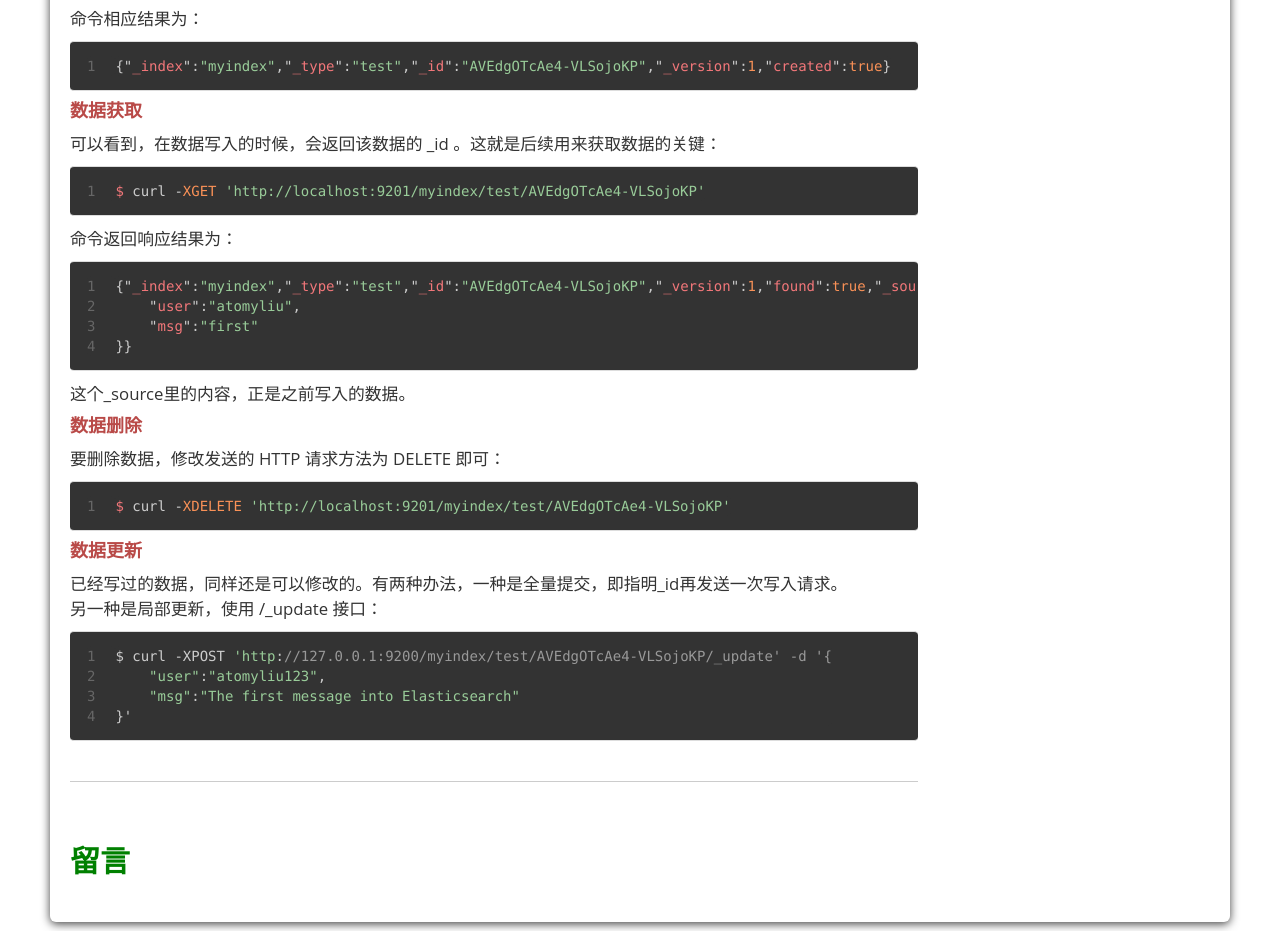
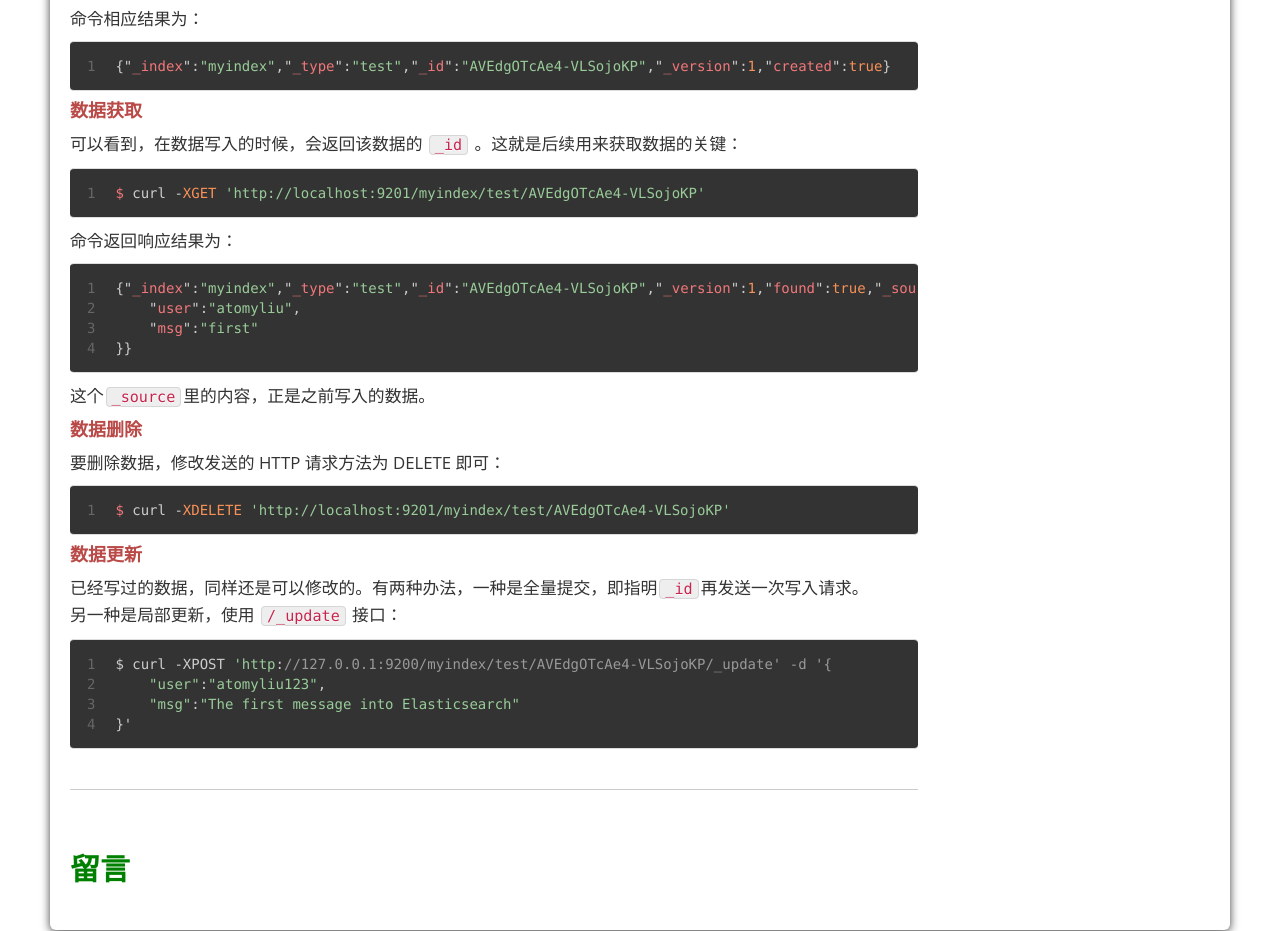
Before and after one commit to atomyliu/atomyliu.github.io, a plain HTML site: page 2015/11/19/elasticsearch/index.html in a window 1280 px wide. Shown: the part 1433-2364 px from the top of the page. Drawn offline with Linux system fonts and the light colour scheme.

Commit message:
Site updated: 2015-11-19 10:40:11

```diff
--- a/2015/11/19/elasticsearch/index.html
+++ b/2015/11/19/elasticsearch/index.html
@@ -118,11 +118,11 @@
 <h2 id="二、接口使用">二、接口使用</h2><h3 id="2-1_增删改查">2.1 增删改查</h3><p>增删改查是数据库的基础操作方法。ES 虽然不是数据库，但是很多场合下，都被人们当做一个文档型 NoSQL 数据库在使用，原因自然是因为在接口和分布式架构层面的相似性。</p>
 <h4 id="数据写入">数据写入</h4><p>ES 的一大特点，就是全 RESTful 接口处理 JSON 请求。所以，数据写入非常简单：<br><figure class="highlight rust"><table><tr><td class="gutter"><pre><span class="line">1</span><br><span class="line">2</span><br><span class="line">3</span><br><span class="line">4</span><br></pre></td><td class="code"><pre><span class="line">$ curl -XPOST <span class="string">'http</span>:<span class="comment">//127.0.0.1:9200/myindex/test' -d '&#123;</span></span><br><span class="line">    <span class="string">"user"</span>:<span class="string">"atomyliu"</span>,</span><br><span class="line">    <span class="string">"msg"</span>:<span class="string">"The first message into Elasticsearch"</span></span><br><span class="line">&#125;'</span><br></pre></td></tr></table></figure></p>
 <p>命令相应结果为：<br><figure class="highlight json"><table><tr><td class="gutter"><pre><span class="line">1</span><br></pre></td><td class="code"><pre><span class="line">&#123;"<span class="attribute">_index</span>":<span class="value"><span class="string">"myindex"</span></span>,"<span class="attribute">_type</span>":<span class="value"><span class="string">"test"</span></span>,"<span class="attribute">_id</span>":<span class="value"><span class="string">"AVEdgOTcAe4-VLSojoKP"</span></span>,"<span class="attribute">_version</span>":<span class="value"><span class="number">1</span></span>,"<span class="attribute">created</span>":<span class="value"><span class="literal">true</span></span>&#125;</span><br></pre></td></tr></table></figure></p>
-<h4 id="数据获取">数据获取</h4><p>可以看到，在数据写入的时候，会返回该数据的 _id 。这就是后续用来获取数据的关键：<br><figure class="highlight elixir"><table><tr><td class="gutter"><pre><span class="line">1</span><br></pre></td><td class="code"><pre><span class="line"><span class="variable">$ </span>curl -<span class="constant">XGET </span><span class="string">'http://localhost:9201/myindex/test/AVEdgOTcAe4-VLSojoKP'</span></span><br></pre></td></tr></table></figure></p>
+<h4 id="数据获取">数据获取</h4><p>可以看到，在数据写入的时候，会返回该数据的 <code>_id</code> 。这就是后续用来获取数据的关键：<br><figure class="highlight elixir"><table><tr><td class="gutter"><pre><span class="line">1</span><br></pre></td><td class="code"><pre><span class="line"><span class="variable">$ </span>curl -<span class="constant">XGET </span><span class="string">'http://localhost:9201/myindex/test/AVEdgOTcAe4-VLSojoKP'</span></span><br></pre></td></tr></table></figure></p>
 <p>命令返回响应结果为：<br><figure class="highlight json"><table><tr><td class="gutter"><pre><span class="line">1</span><br><span class="line">2</span><br><span class="line">3</span><br><span class="line">4</span><br></pre></td><td class="code"><pre><span class="line">&#123;"<span class="attribute">_index</span>":<span class="value"><span class="string">"myindex"</span></span>,"<span class="attribute">_type</span>":<span class="value"><span class="string">"test"</span></span>,"<span class="attribute">_id</span>":<span class="value"><span class="string">"AVEdgOTcAe4-VLSojoKP"</span></span>,"<span class="attribute">_version</span>":<span class="value"><span class="number">1</span></span>,"<span class="attribute">found</span>":<span class="value"><span class="literal">true</span></span>,"<span class="attribute">_source</span>":<span class="value">&#123;</span><br><span class="line">    "<span class="attribute">user</span>":<span class="value"><span class="string">"atomyliu"</span></span>,</span><br><span class="line">    "<span class="attribute">msg</span>":<span class="value"><span class="string">"first"</span></span><br><span class="line"></span>&#125;</span>&#125;</span><br></pre></td></tr></table></figure></p>
-<p>这个_source里的内容，正是之前写入的数据。</p>
+<p>这个<code>_source</code>里的内容，正是之前写入的数据。</p>
 <h4 id="数据删除">数据删除</h4><p>要删除数据，修改发送的 HTTP 请求方法为 DELETE 即可：<br><figure class="highlight elixir"><table><tr><td class="gutter"><pre><span class="line">1</span><br></pre></td><td class="code"><pre><span class="line"><span class="variable">$ </span>curl -<span class="constant">XDELETE </span><span class="string">'http://localhost:9201/myindex/test/AVEdgOTcAe4-VLSojoKP'</span></span><br></pre></td></tr></table></figure></p>
-<h4 id="数据更新">数据更新</h4><p>已经写过的数据，同样还是可以修改的。有两种办法，一种是全量提交，即指明_id再发送一次写入请求。<br>另一种是局部更新，使用 /_update 接口：<br><figure class="highlight rust"><table><tr><td class="gutter"><pre><span class="line">1</span><br><span class="line">2</span><br><span class="line">3</span><br><span class="line">4</span><br></pre></td><td class="code"><pre><span class="line">$ curl -XPOST <span class="string">'http</span>:<span class="comment">//127.0.0.1:9200/myindex/test/AVEdgOTcAe4-VLSojoKP/_update' -d '&#123;</span></span><br><span class="line">    <span class="string">"user"</span>:<span class="string">"atomyliu123"</span>,</span><br><span class="line">    <span class="string">"msg"</span>:<span class="string">"The first message into Elasticsearch"</span></span><br><span class="line">&#125;'</span><br></pre></td></tr></table></figure></p>
+<h4 id="数据更新">数据更新</h4><p>已经写过的数据，同样还是可以修改的。有两种办法，一种是全量提交，即指明<code>_id</code>再发送一次写入请求。<br>另一种是局部更新，使用 <code>/_update</code> 接口：<br><figure class="highlight rust"><table><tr><td class="gutter"><pre><span class="line">1</span><br><span class="line">2</span><br><span class="line">3</span><br><span class="line">4</span><br></pre></td><td class="code"><pre><span class="line">$ curl -XPOST <span class="string">'http</span>:<span class="comment">//127.0.0.1:9200/myindex/test/AVEdgOTcAe4-VLSojoKP/_update' -d '&#123;</span></span><br><span class="line">    <span class="string">"user"</span>:<span class="string">"atomyliu123"</span>,</span><br><span class="line">    <span class="string">"msg"</span>:<span class="string">"The first message into Elasticsearch"</span></span><br><span class="line">&#125;'</span><br></pre></td></tr></table></figure></p>
 
 	</div>
 
```
